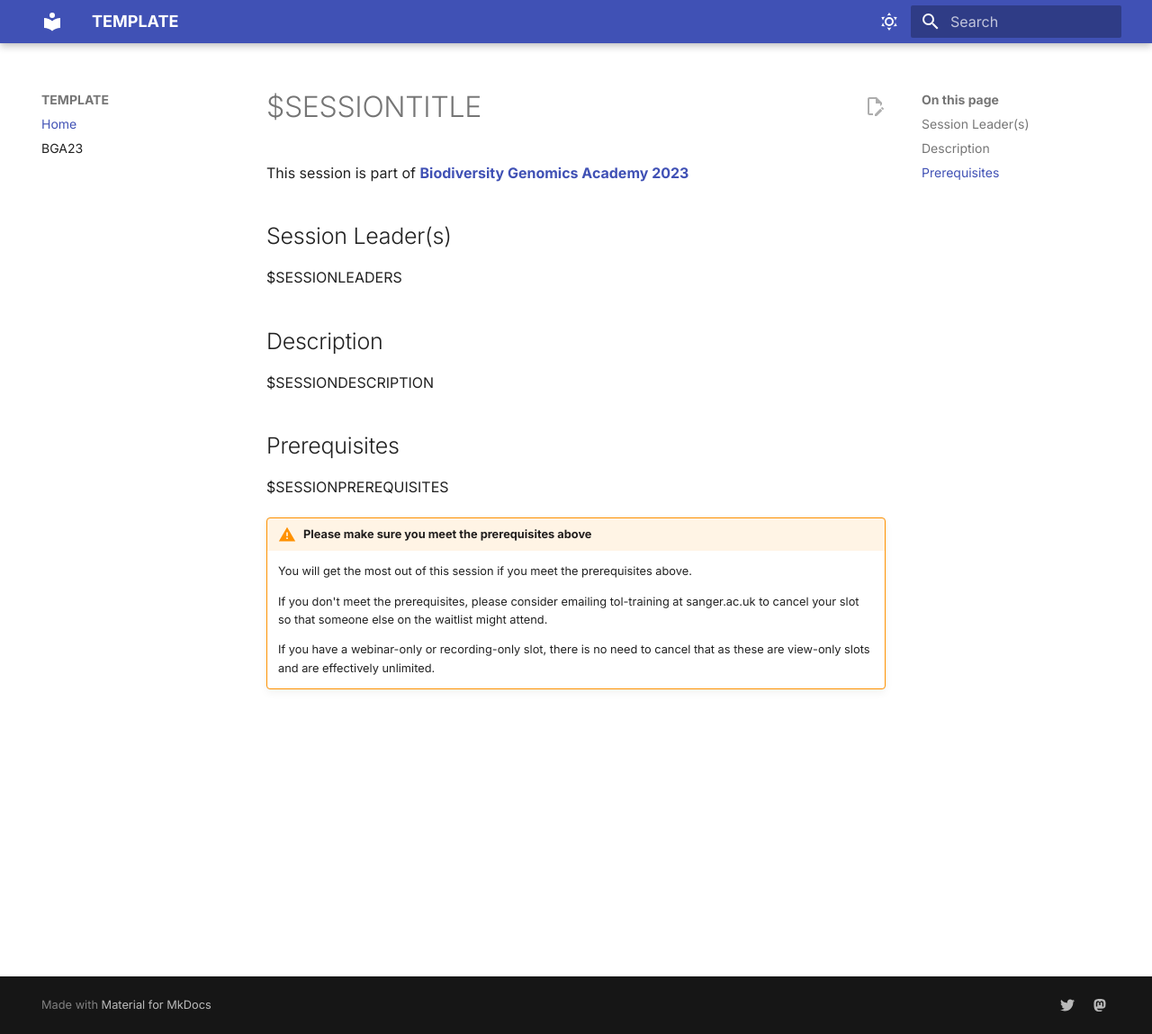
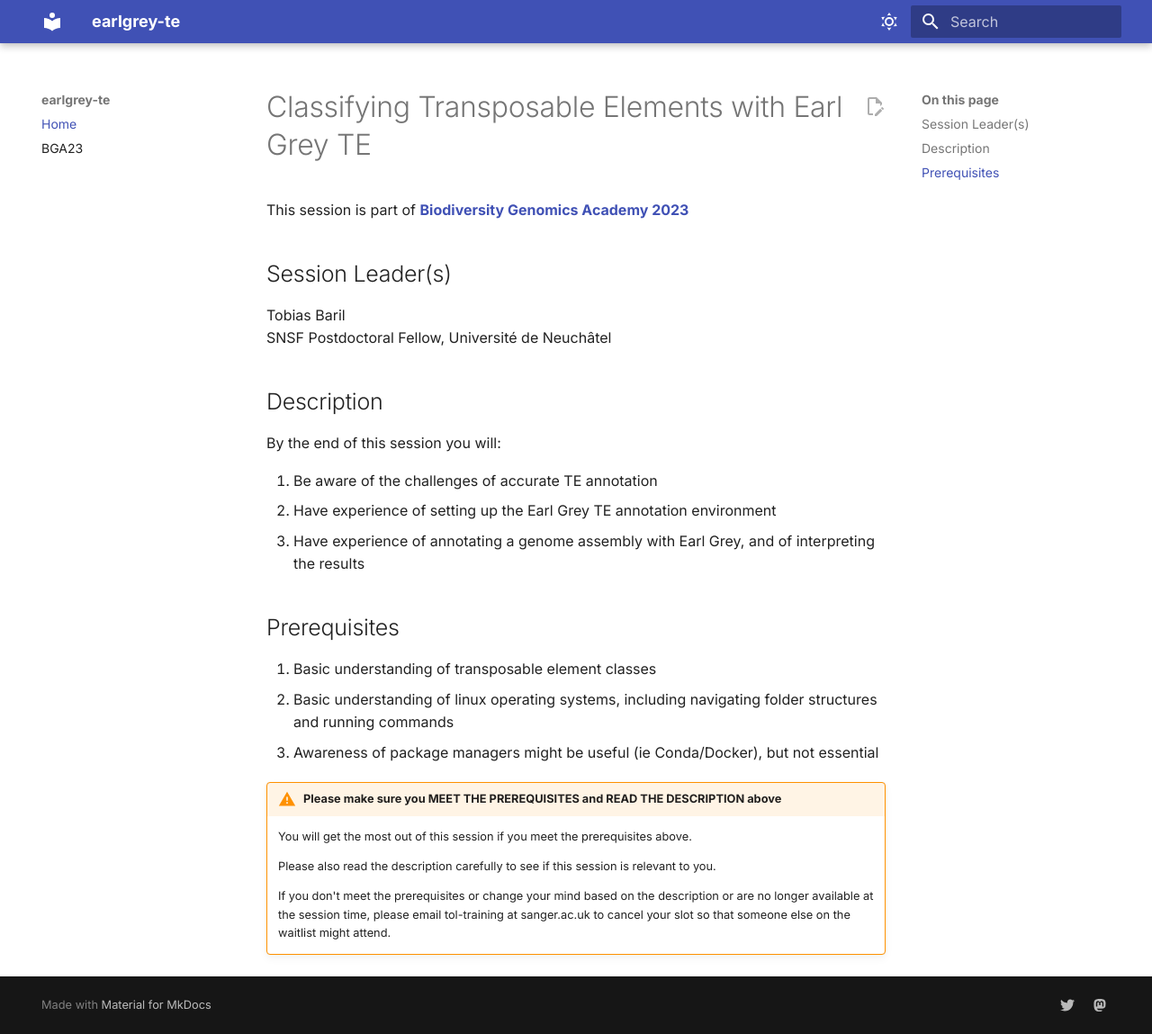
Before and after one commit to BGAcademy23/earlgrey-te, an MkDocs documentation site: the page built from docs/README.md, in a window 1280 px wide and 1149 px high. Shown: the whole window at 90% size. Built offline with MkDocs 1.6.1 and Material for MkDocs 9.7.7, drawn with Linux system fonts in a browser that asks for light colours.

Commit message:
update from form

```diff
--- a/docs/README.md
+++ b/docs/README.md
@@ -1,23 +1,30 @@
-# $SESSIONTITLE
+# Classifying Transposable Elements with Earl Grey TE
 
 This session is part of [**Biodiversity Genomics Academy 2023**](https://BGA23.org)
 
 ## Session Leader(s)
 
-$SESSIONLEADERS
+Tobias Baril
+SNSF Postdoctoral Fellow, Université de Neuchâtel
 
 ## Description
 
-$SESSIONDESCRIPTION
+By the end of this session you will:
+
+1. Be aware of the challenges of accurate TE annotation
+2. Have experience of setting up the Earl Grey TE annotation environment
+3. Have experience of annotating a genome assembly with Earl Grey, and of interpreting the results
 
 ## Prerequisites
 
-$SESSIONPREREQUISITES
+1. Basic understanding of transposable element classes
+2. Basic understanding of linux operating systems, including navigating folder structures and running commands
+3. Awareness of package managers might be useful (ie Conda/Docker), but not essential
 
-!!! warning "Please make sure you meet the prerequisites above"
+!!! warning "Please make sure you MEET THE PREREQUISITES and READ THE DESCRIPTION above"
 
     You will get the most out of this session if you meet the prerequisites above.
 
-    If you don't meet the prerequisites, please consider emailing tol-training at sanger.ac.uk to cancel your slot so that someone else on the waitlist might attend.
+    Please also read the description carefully to see if this session is relevant to you.
 
-    If you have a webinar-only or recording-only slot, there is no need to cancel that as these are view-only slots and are effectively unlimited.
+    If you don't meet the prerequisites or change your mind based on the description or are no longer available at the session time, please email tol-training at sanger.ac.uk to cancel your slot so that someone else on the waitlist might attend.
--- a/mkdocs.yml
+++ b/mkdocs.yml
@@ -1,5 +1,5 @@
-site_name: TEMPLATE
-edit_uri: https://github.com/bgacademy23/TEMPLATE/blob/main/docs
+site_name: earlgrey-te
+edit_uri: https://github.com/bgacademy23/earlgrey-te/blob/main/docs
 
 nav:
     - Home: README.md
```
Also changed, not shown: .gitpod.yml (+95 -2 lines), README.md (+14 -7 lines).
